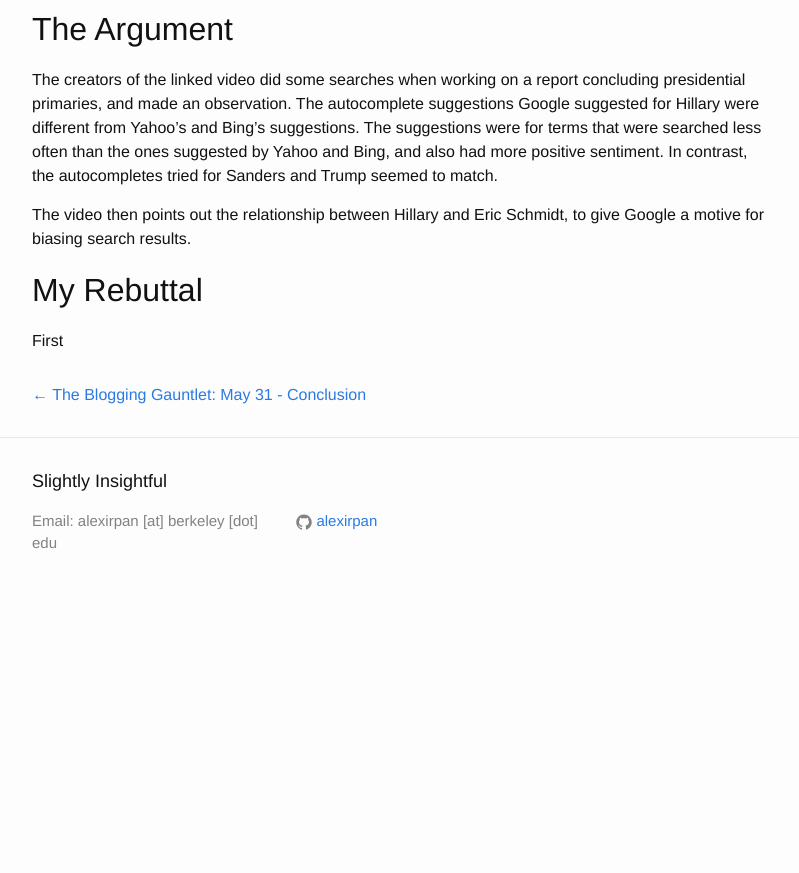
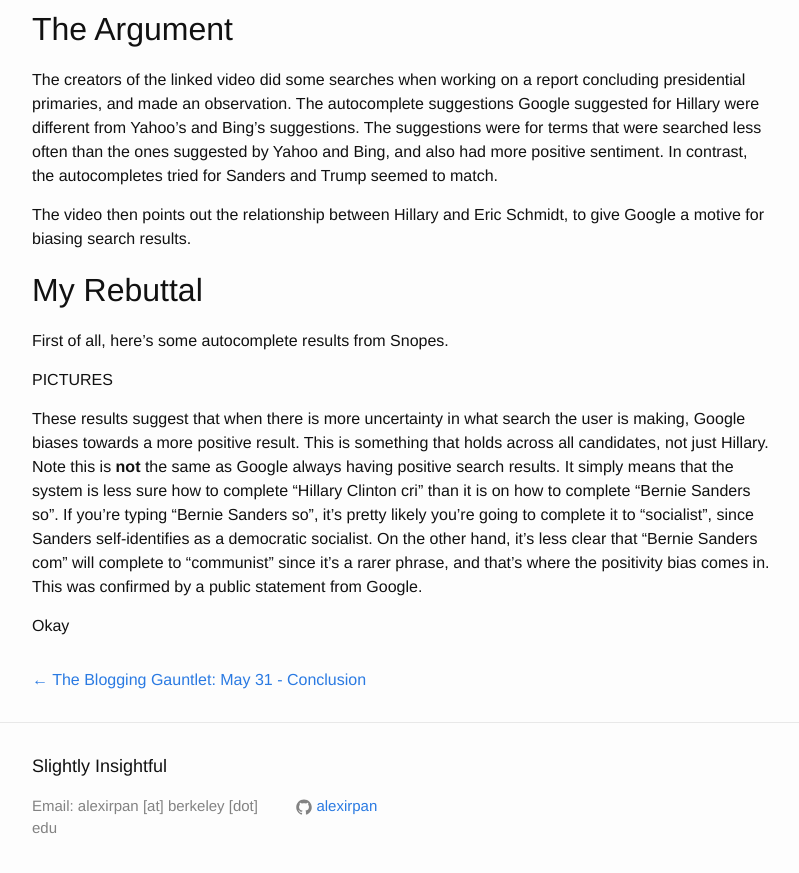
Before and after one commit to alexirpan/alexirpan.github.io, a Jekyll site: the page built from _posts/2016-06-11-hillary-google.markdown, in a window 1280 px wide and 900 px high, scrolled down 728 px. Shown: the top 873 px of the window, without its empty margins (238-1037 px from the left). Built offline with Jekyll 4.4.1, drawn with Linux system fonts in a browser that asks for light colours; before the commit the page ends 1343 px from its top, so only the background shows below that.

Commit message:
Time to sleep

```diff
--- a/_posts/2016-06-11-hillary-google.markdown
+++ b/_posts/2016-06-11-hillary-google.markdown
@@ -39,4 +39,20 @@
 My Rebuttal
 ----------------------------------------------------------------------
 
-First
+First of all, here's some autocomplete results from Snopes.
+
+PICTURES
+
+These results suggest that when there is more uncertainty in what
+search the user is making, Google biases towards a more positive result.
+This is something that holds across all candidates, not just Hillary.
+Note this is **not** the same as Google always having positive search
+results. It simply means that the system is less sure how to complete
+"Hillary Clinton cri" than it is on how to complete "Bernie Sanders so".
+If you're typing "Bernie Sanders so", it's pretty likely you're going to
+complete it to "socialist", since Sanders self-identifies as a democratic
+socialist. On the other hand, it's less clear that "Bernie Sanders com"
+will complete to "communist" since it's a rarer phrase, and that's where
+the positivity bias comes in. This was confirmed by a public statement from Google.
+
+Okay
```
